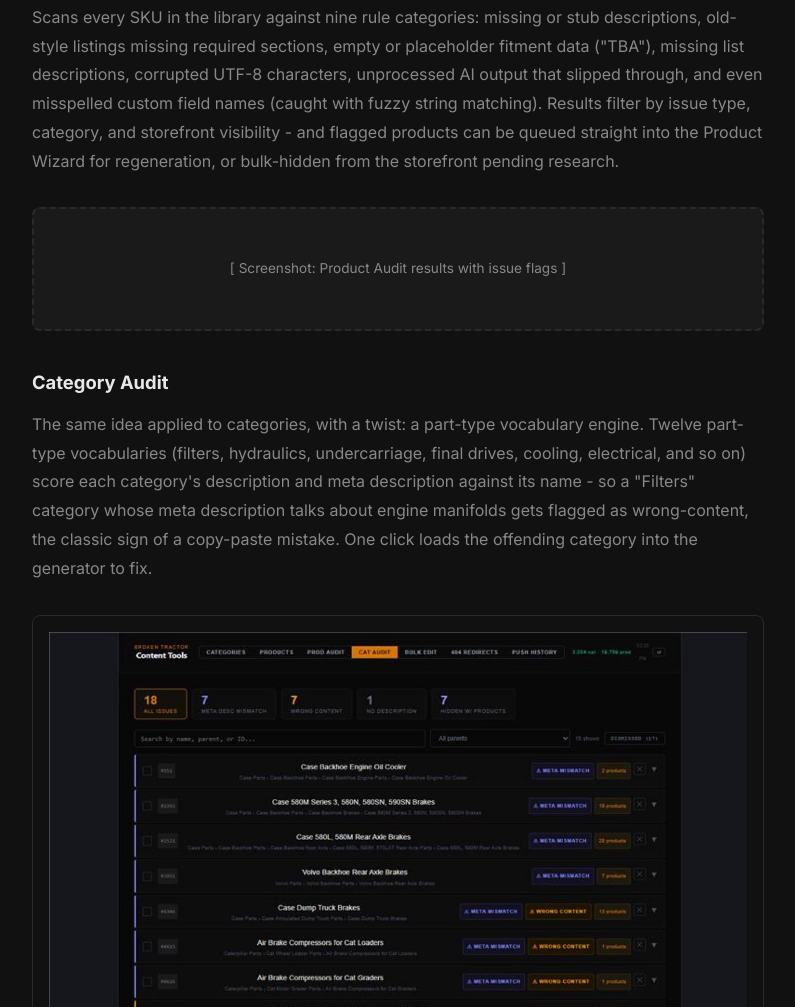
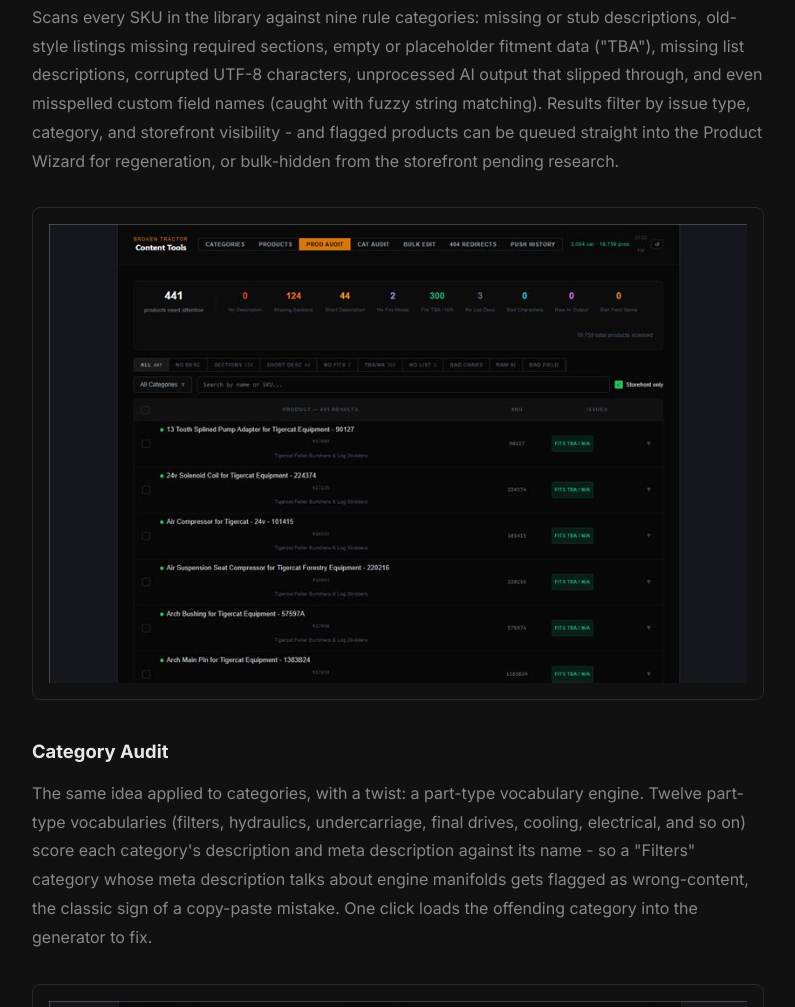
Before and after one commit to malford89/michaelalford.com, a website: page project-content-tools.html in a window 1280 px wide. Shown: the part 3115-4122 px from the top of the page, without its empty margins (242-1037 px from the left). Drawn offline with Linux system fonts and the light colour scheme.

Commit message:
Use product-audit.png for Product Audit section, completing all case study images

```diff
--- a/project-content-tools.html
+++ b/project-content-tools.html
@@ -98,8 +98,7 @@
       Wizard for regeneration, or bulk-hidden from the storefront pending research.
     </p>
 
-    <!-- SCREENSHOT: product audit table with issue badges and filters -->
-    <div class="img-placeholder">[ Screenshot: Product Audit results with issue flags ]</div>
+    <img src="images/product-audit.png" alt="Product Audit  -  scanned products flagged with issue badges" class="case-image" loading="lazy" />
 
     <h3>Category Audit</h3>
     <p>
```
